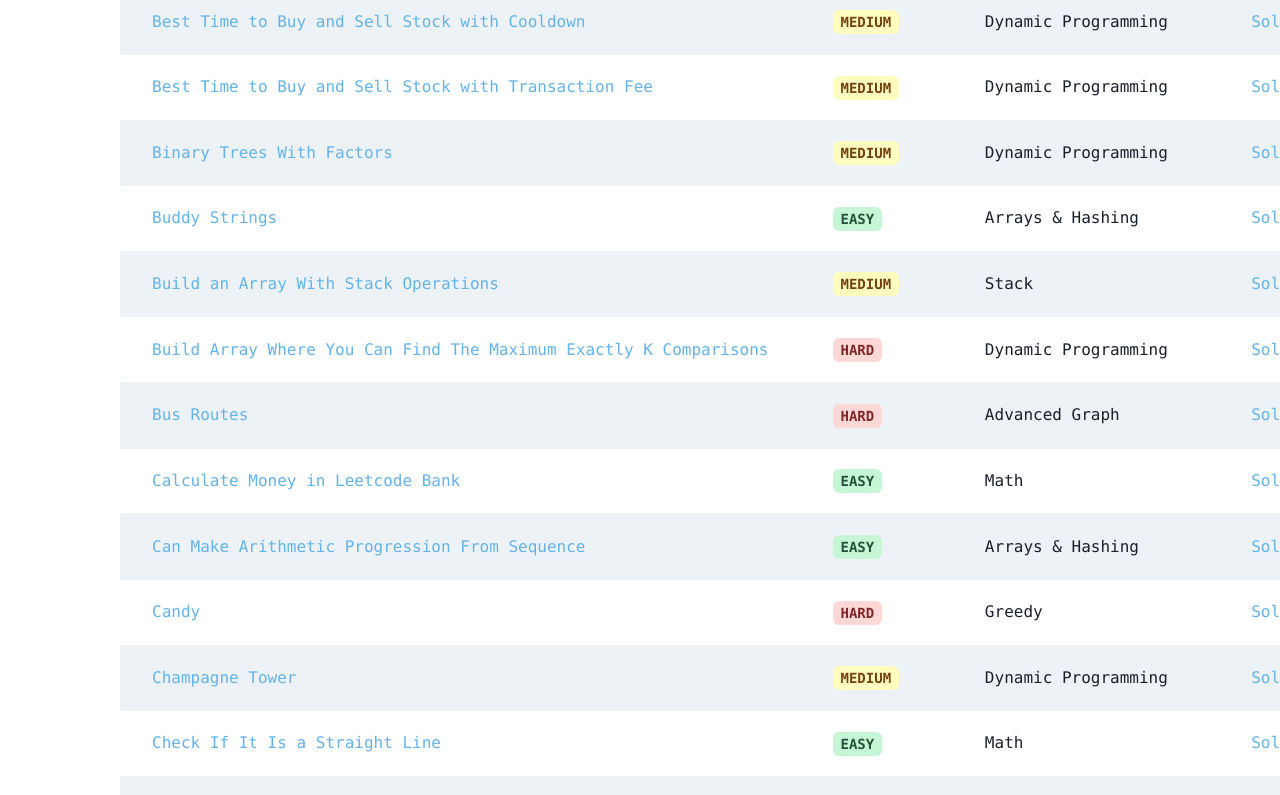
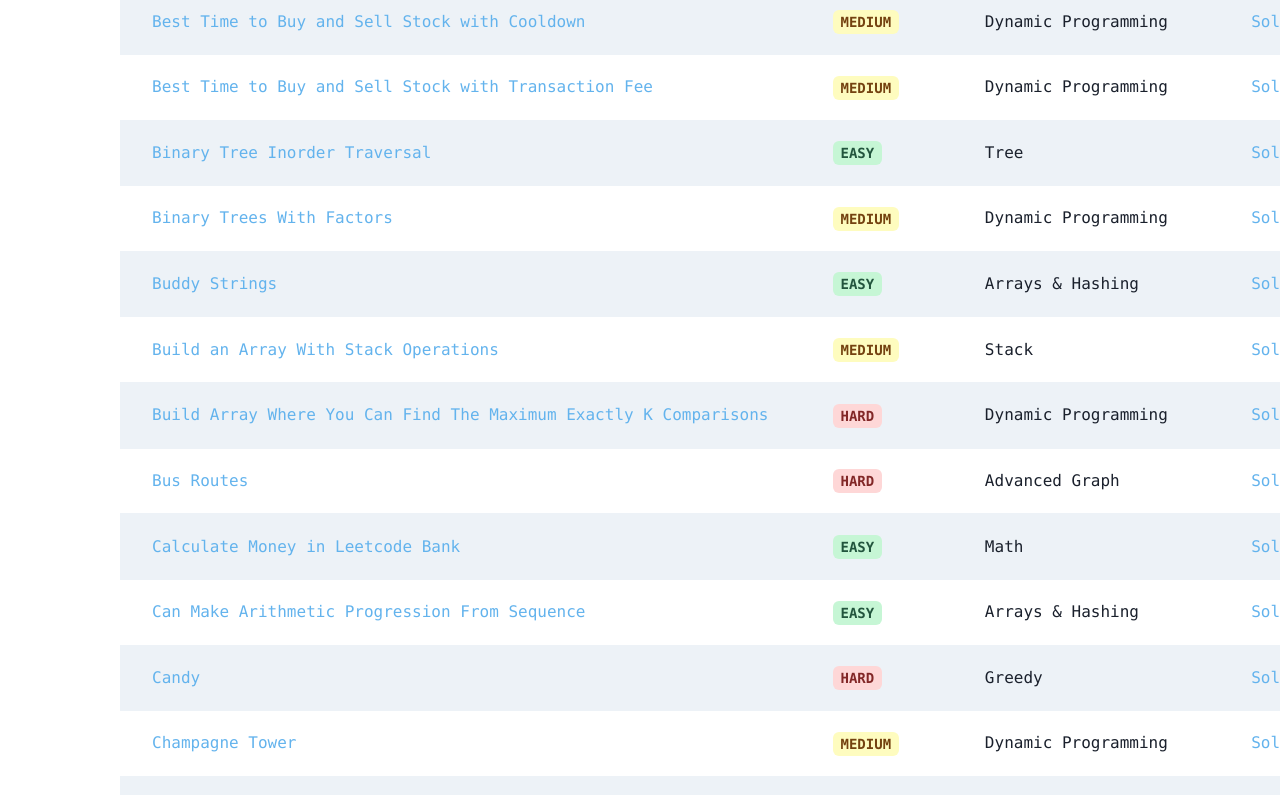
Before and after one commit to LeeHengYu/leetcode-reviewer, a React (Vite) app: page / in a window 1280 px wide. Shown: the part 840-1635 px from the top of the page. Built offline with nearby package versions, Linux system fonts and the light colour scheme.

Commit message:
add 1209 10

```diff
--- a/src/data/tablaData.ts
+++ b/src/data/tablaData.ts
@@ -2089,6 +2089,22 @@ const tableData: Question[] = [
       solution: "construct-string-from-binary-tree.py",
       dailyChallenge: new Date("2023-12-08"),
     },
+    {
+      question: "Binary Tree Inorder Traversal",
+      link: "https://leetcode.com/problems/binary-tree-inorder-traversal/",
+      category: "Tree",
+      difficulty: "Easy",
+      solution: "binary-tree-inorder-traversal.py",
+      dailyChallenge: new Date("2023-12-09"),
+    },
+    {
+      question: "Transpose Matrix",
+      link: "https://leetcode.com/problems/transpose-matrix/",
+      category: "Arrays & Hashing",
+      difficulty: "Easy",
+      solution: "transpose-matrix.py",
+      dailyChallenge: new Date("2023-12-10"),
+    },
   ];
 
 export default tableData;
```
